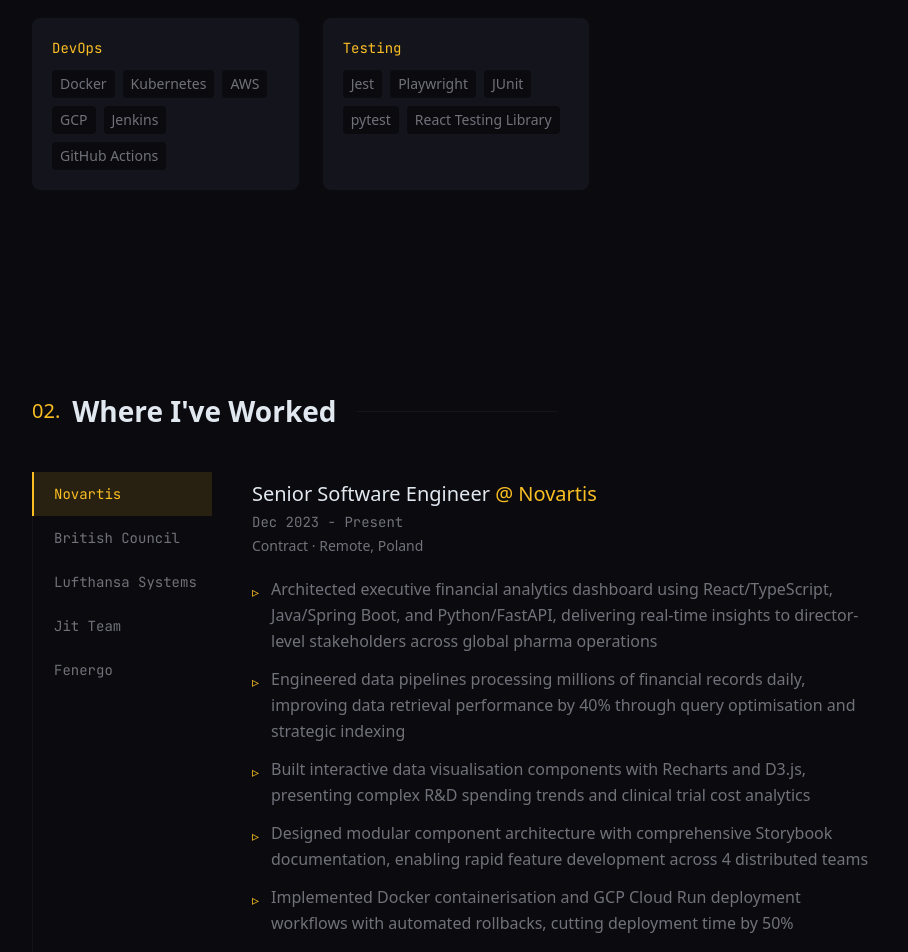
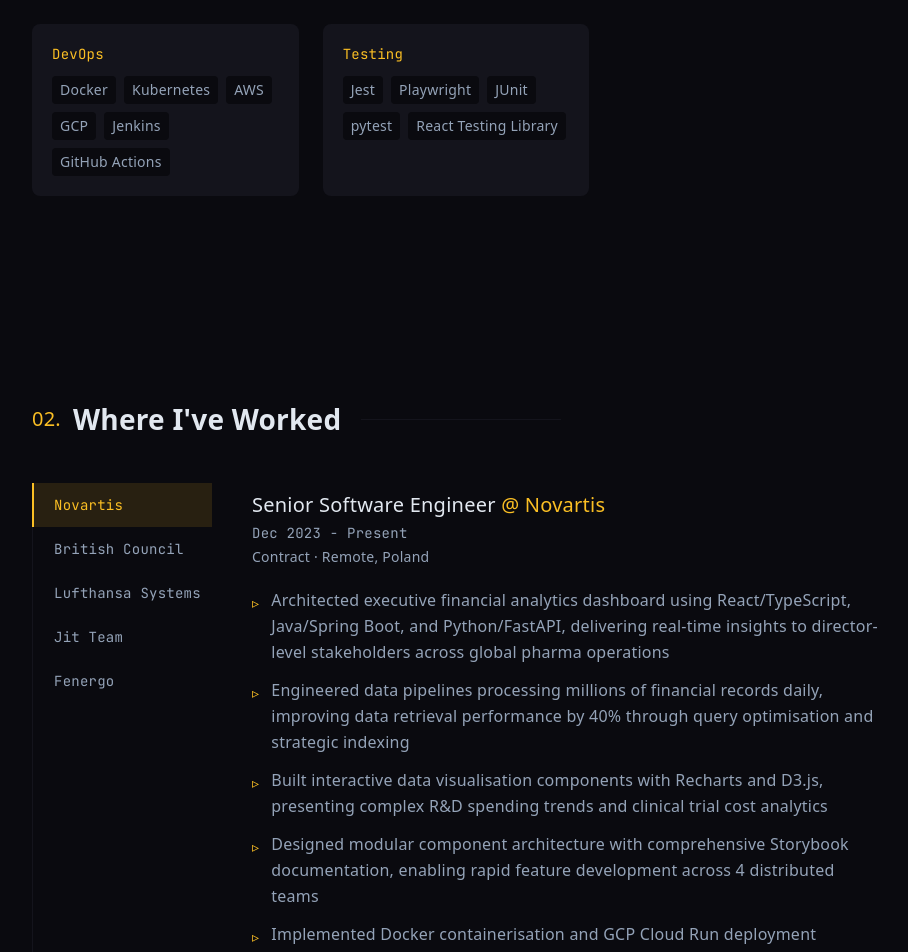
Before and after one commit to anpaaan/plisowski-dev, a Next.js app: page / in a window 1280 px wide. Shown: the part 1848-2800 px from the top of the page, without its empty margins (184-1092 px from the left). Built offline with nearby package versions, Linux system fonts and the light colour scheme.

Commit message:
adjusted font style and some alignment issues

```diff
--- a/src/app/globals.css
+++ b/src/app/globals.css
@@ -4,7 +4,7 @@
   --background: #0a0a0f;
   --background-light: #14141c;
   --foreground: #e2e8f0;
-  --foreground-muted: #71717a;
+  --foreground-muted: #94a3b8;
   --accent: #fbbf24;
   --accent-hover: #fbbf2420;
 }
@@ -24,6 +24,8 @@
   color: var(--foreground);
   font-family: var(--font-sans), system-ui, sans-serif;
   overflow-x: hidden;
+  line-height: 1.7;
+  letter-spacing: 0.015em;
 }
 
 ::selection {
@@ -45,7 +47,7 @@
 /* Responsive text scaling for very small screens */
 @media (max-width: 374px) {
   html {
-    font-size: 14px;
+    font-size: 15px;
   }
 }
 
--- a/src/components/sections/Experience.tsx
+++ b/src/components/sections/Experience.tsx
@@ -15,16 +15,16 @@
       </h2>
 
       <div className="flex flex-col md:flex-row gap-2 sm:gap-4">
-        {/* Tab List */}
-        <div className="flex md:flex-col overflow-x-auto md:overflow-visible border-b md:border-b-0 md:border-l border-[var(--background-light)] -mx-6 px-6 sm:mx-0 sm:px-0 md:min-w-[180px] md:w-[180px] flex-shrink-0">
+        {/* Tab List — wrapping pills on mobile, vertical sidebar on desktop */}
+        <div className="flex flex-wrap gap-2 mb-2 md:mb-0 md:flex-col md:flex-nowrap md:gap-0 md:border-l border-[var(--background-light)] md:min-w-[180px] md:w-[180px] flex-shrink-0">
           {experience.map((job, index) => (
             <button
               key={job.company}
               onClick={() => setActiveTab(index)}
-              className={`px-3 sm:px-5 py-2.5 sm:py-3 font-mono text-xs sm:text-sm whitespace-nowrap text-left transition-colors hover:bg-[var(--accent-hover)] hover:text-[var(--accent)] md:border-l-2 md:-ml-px ${
+              className={`px-3 py-1.5 md:px-5 md:py-3 font-mono text-xs sm:text-sm whitespace-nowrap transition-colors rounded-full md:rounded-none md:text-left md:border-l-2 md:-ml-px hover:text-[var(--accent)] ${
                 activeTab === index
                   ? "text-[var(--accent)] bg-[var(--accent-hover)] md:border-[var(--accent)]"
-                  : "text-[var(--foreground-muted)] md:border-transparent"
+                  : "text-[var(--foreground-muted)] bg-[var(--background-light)] md:bg-transparent md:border-transparent"
               }`}
             >
               {job.company}
```
